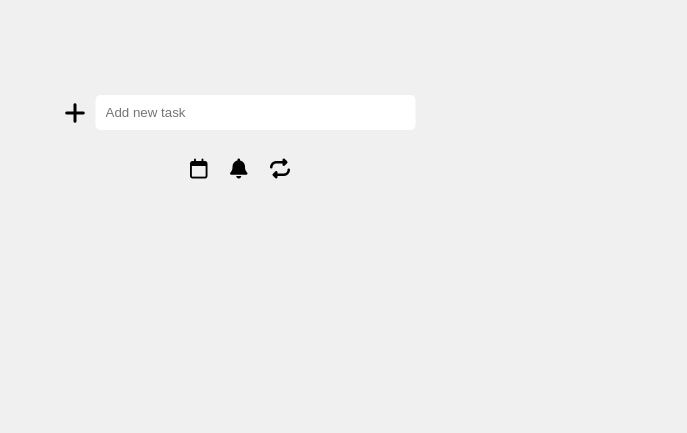
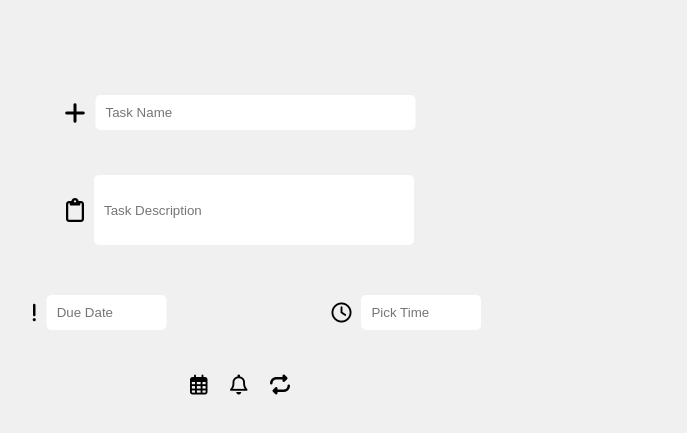
Before and after one commit to Ayanda-Radebe/to-do, a website: page index.html in a window 1280 px wide. Shown: the part 145-578 px from the top of the page, without its empty margins (80-767 px from the left). Drawn offline with nearby package versions, Linux system fonts and the light colour scheme.

Commit message:
all icons in place

```diff
--- a/index.html
+++ b/index.html
@@ -25,20 +25,39 @@
     <!-- Adding New Task Section -->
     <div class="add-task">
       <i class="fa-solid fa-plus"></i>
-      <input type="text" id="task-input" placeholder="Add new task" />
+      <input type="text" id="task-name" placeholder="Task Name" />
+    </div>
+    <div class="details-task">
+      <i class="fa-regular fa-clipboard"></i>
+      <input type="text" id="task-description" placeholder="Task Description" />
+    </div>
+
+    <div class="date-selected">
+        <i class="fa-solid fa-exclamation"></i>
+      <input type="text" id="selected-date" placeholder="Due Date" readonly />
+    </div>
+
+    <div class="time-selected">
+        <i class="fa-regular fa-clock"></i>
+      <input type="text" id="selected-time" placeholder="Pick Time" readonly />
     </div>
 
     <div class="task-options">
-      <i class="fa-regular fa-calendar" id="calendar-icon"></i>
-      <i class="fa-solid fa-bell"></i>
+      <i class="fa-regular fa-calendar-days" id="calendar-icon"></i>
+      <i class="fa-regular fa-bell"></i>
       <i class="fa-solid fa-repeat"></i>
     </div>
 
+    <!-- Calendar for due date -->
+
     <div id="date-popup" class="popup">
-        <h2>Pick a date</h2>
-        <input type="text" id="date-picker" />
-        <button id="save-date-btn">Save</button>
+      <div class="popup-header">
+        <h2>Pick Date</h2>
+        <button id="close-popup-btn">&times;</button>
       </div>
+      <input type="text" id="date-picker" />
+      <button id="save-date-btn">Save</button>
+    </div>
 
     <div id="task-list"></div>
 
--- a/script.js
+++ b/script.js
@@ -11,6 +11,8 @@ const calendarIcon = document.getElementById('calendar-icon');
 const datePopup = document.getElementById('date-popup');
 const datePickerInput = document.getElementById('date-picker');
 const saveDateBtn = document.getElementById('save-date-btn');
+const closePopupBtn = document.getElementById('close-popup-btn');
+const selectedDateInput = document.getElementById('selected-date'); // Added
 let selectedDate;
 
 // Initialize flatpickr
@@ -28,8 +30,14 @@ calendarIcon.addEventListener('click', () => {
   fpInstance.open();
 });
 
-// Hide popup and calendar when Save button is clicked
-saveDateBtn.addEventListener('click', () => {
-  datePopup.style.display = 'none';
-  console.log(`Saved date: ${selectedDate}`);
+// Hide popup when Close button or Save button is clicked
+[closePopupBtn, saveDateBtn].forEach((btn) => {
+  btn.addEventListener('click', () => {
+    datePopup.style.display = 'none';
+    if (btn === saveDateBtn) {
+      const formattedSelectedDate = selectedDate.toLocaleDateString();
+      selectedDateInput.value = formattedSelectedDate; // Update selected date input
+      console.log(`Saved date: ${formattedSelectedDate}`);
+    }
+  });
 });
--- a/styles.css
+++ b/styles.css
@@ -33,23 +33,103 @@ h1 {
     align-items: center;
 }
 
+.details-task {
+    position: absolute;
+    top: 40%;
+    left: 25%;
+    transform: translate(-50%, 0);
+    display: flex;
+    align-items: center;
+}
+
+
 .add-task i {
     font-size: 24px;
     margin-right: 10px;
     cursor: pointer;
 }
 
-#task-input {
+#task-name {
     padding: 10px;
     border: none;
     border-radius: 5px;
     width: 300px;
 }
 
+#task-description {
+    padding: 10px;
+    height: 50px;
+    border: none;
+    border-radius: 5px;
+    width: 300px;
+}
+
+.details-task {
+    position: absolute;
+    top: 40%;
+    left: 25%;
+    transform: translate(-50%, 0);
+    display: flex;
+    align-items: center;
+}
+
+.details-task i{
+    font-size: 24px;
+    margin-right: 10px;
+    cursor: pointer;
+}
+
+#selected-date {
+    padding: 10px;
+    border: none;
+    border-radius: 5px;
+    width: 100px;
+}
+
+.date-selected{
+    position: absolute;
+    top: 55%;
+    left: 14%;
+    transform: translate(-50%, 0);
+    display: flex;
+    align-items: center;
+}
+
+.date-selected i{
+    font-size: 20px;
+    margin-right: 10px;
+    cursor: pointer;
+}
+
+#selected-time {
+    padding: 10px;
+    border: none;
+    border-radius: 5px;
+    width: 100px;
+}
+
+.time-selected{
+    position: absolute;
+    top: 55%;
+    left: 38%;
+    transform: translate(-50%, 0);
+    display: flex;
+    align-items: center;
+}
+
+.time-selected i{
+    font-size: 20px;
+    margin-right: 10px;
+    cursor: pointer;
+}
+
+
+
+
 /* Task options (icon) */
 .task-options {
     position: absolute;
-    top: 38%;
+    top: 65%;
     left: 25%;
     transform: translate(-50%, 0);
     display: flex;
@@ -121,4 +201,24 @@ h1 {
 
   #save-date-btn:hover {
     background-color: #3e8e41;
-  }
+}
+
+  .popup-header {
+    display: flex;
+    justify-content: space-between;
+    align-items: center;
+    padding: 10px;
+    border-bottom: 1px solid #ddd;
+}
+
+  #close-popup-btn {
+    font-size: 20px;
+    cursor: pointer;
+    background: none;
+    border: none;
+    padding: 0;
+}
+
+  #close-popup-btn:hover {
+    color: #ccc;
+}
```
